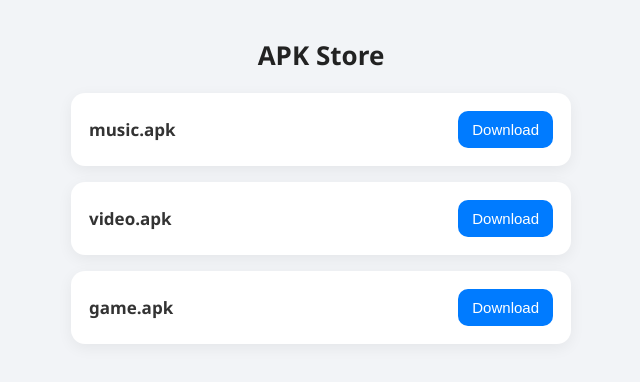
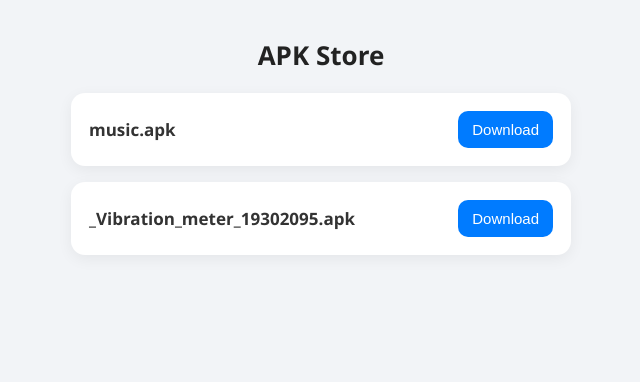
Before and after one commit to Hello12-ship/Apk, a plain HTML site: page index.html in a window 1280 px wide. Shown: the whole page, without its empty margins (319-959 px from the left). Drawn offline with Linux system fonts and the light colour scheme.

Commit message:
Update index.html

```diff
--- a/index.html
+++ b/index.html
@@ -77,8 +77,7 @@
 // (very simple for GitHub Pages)
 const apkFiles = [
     "music.apk",
-    "video.apk",
-    "game.apk"
+    "_Vibration_meter_19302095.apk"
 ];
 
 const listDiv = document.getElementById("apkList");
```
